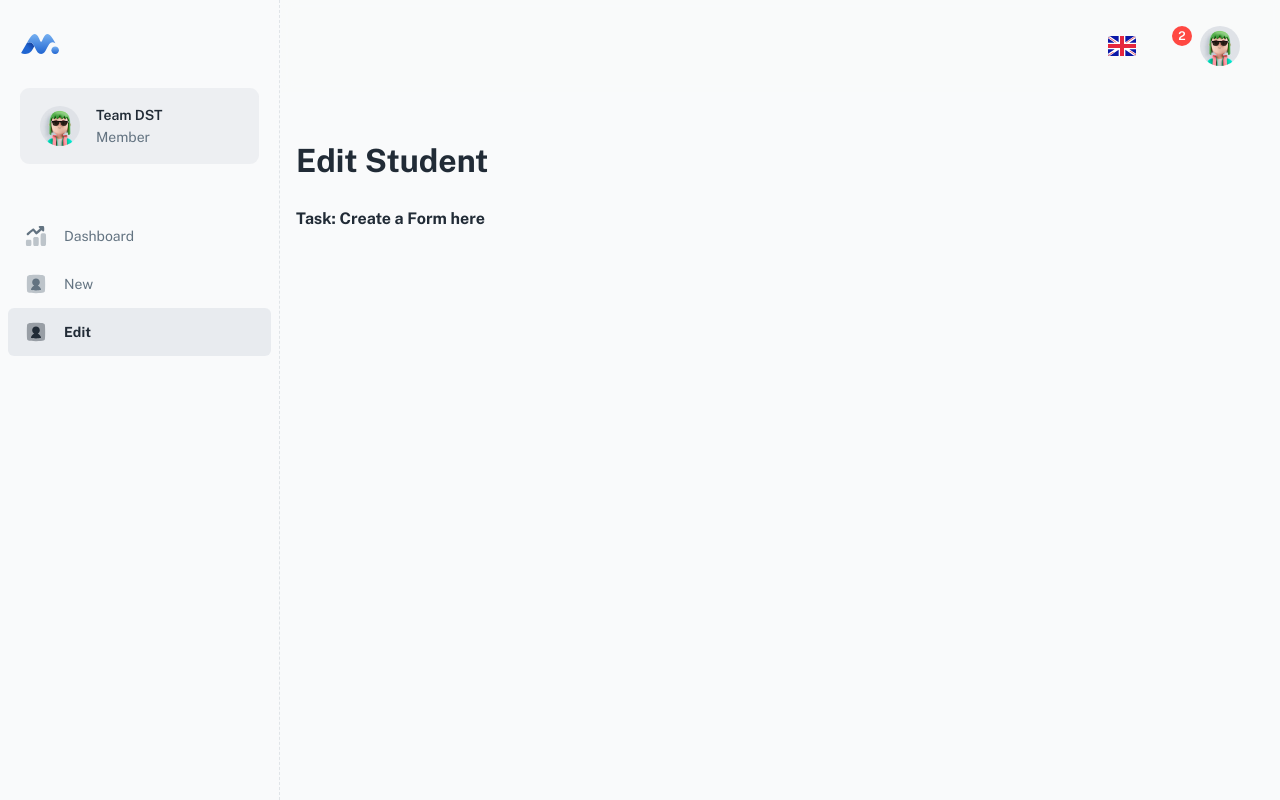
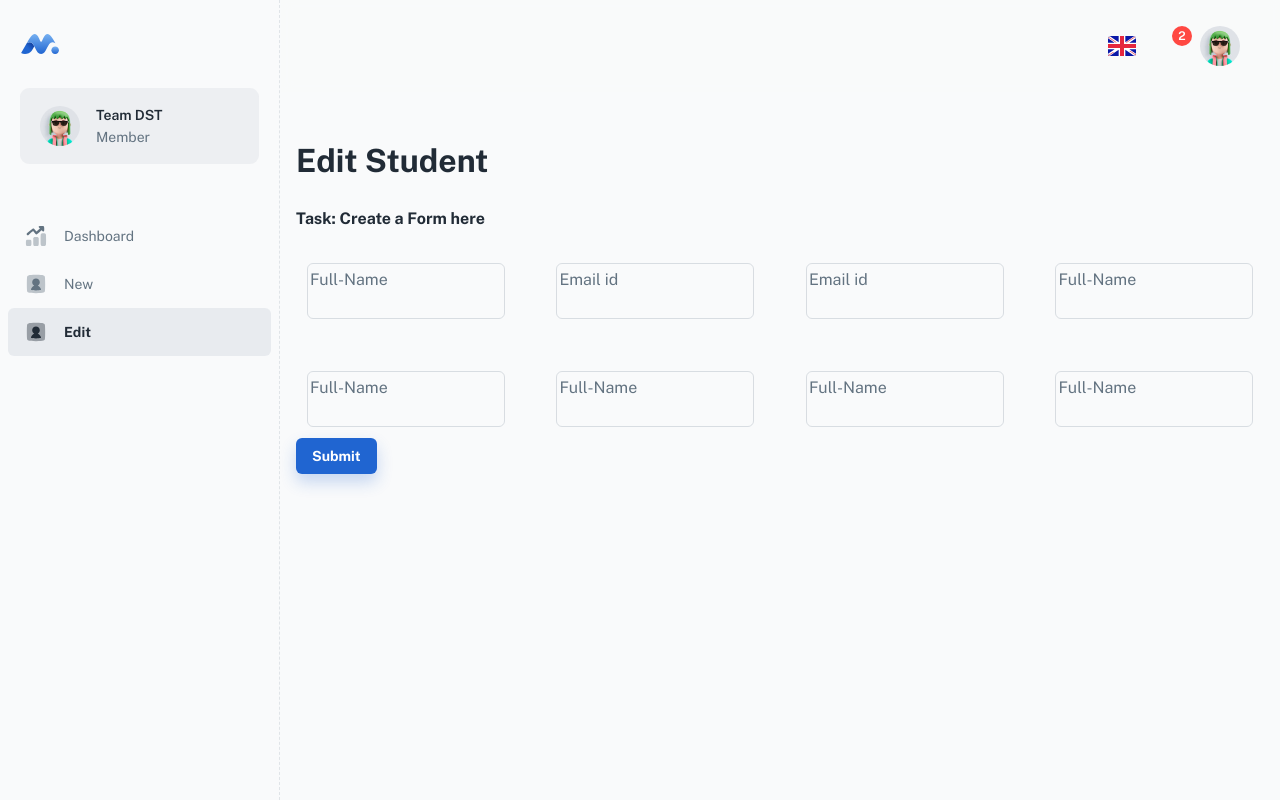
Before and after one commit to DeltaSigmaTechnologies/ReactAssignment6_04Nov, a React (Create React App) app: page /dashboard/edit in a window 1280 px wide. Built offline with nearby package versions, Linux system fonts and the light colour scheme; some icons are missing; a web font is replaced by a local one.

Commit message:
assignment-6

```diff
--- a/package.json
+++ b/package.json
@@ -44,9 +44,11 @@
     "@iconify/react": "^4.1.0",
     "@mui/lab": "^5.0.0-alpha.103",
     "@mui/material": "^5.11.10",
+    "@mui/x-data-grid": "^6.18.1",
     "apexcharts": "^3.37.0",
     "change-case": "^4.1.2",
     "date-fns": "^2.29.3",
+    "formik": "^2.4.5",
     "history": "^5.3.0",
     "lodash": "^4.17.21",
     "numeral": "^2.0.6",
@@ -59,7 +61,8 @@
     "react-router-dom": "^6.8.1",
     "react-scripts": "^5.0.1",
     "simplebar-react": "^3.2.1",
-    "web-vitals": "^3.1.1"
+    "web-vitals": "^3.1.1",
+    "yup": "^1.3.2"
   },
   "devDependencies": {
     "@babel/core": "^7.21.0",
--- a/src/index.js
+++ b/src/index.js
@@ -1,9 +1,11 @@
+import React from 'react';
 import ReactDOM from 'react-dom/client';
-
+import { BrowserRouter } from 'react-router-dom';
 //
 import App from './App';
 import * as serviceWorker from './serviceWorker';
 import reportWebVitals from './reportWebVitals';
+
 
 // ----------------------------------------------------------------------
 
--- a/src/pages/EditStudent.js
+++ b/src/pages/EditStudent.js
@@ -1,13 +1,158 @@
 import React from 'react'
+import {Formik} from 'formik';
+import * as yup from 'yup';
+import { Routes,Route} from 'react-router-dom';
+import { Box ,TextField} from '@mui/material';
+import Button from '@mui/material/Button';
+import useMediaQuery from '@mui/material/useMediaQuery';
 
 function EditStudent() {
+  const handleFormSubmit =()=>{
+    console.log("Done")
+  }
+  const isNonMobile = useMediaQuery("(min-width:600px)");
   return (
     <>
     <h1>Edit Student</h1>
     <h4>Task: Create a Form here</h4>
+    <Box  sx={{width:"50"}}>
+    <Formik
+    onSubmit={handleFormSubmit}
+    initialValues={initialValues}
+    validationSchema={checkoutSchema}
+    >
+      {({
+        values,
+        errors,
+        touched,
+        handleBlur,
+        handleChange,
+        handleSubmit,
 
-</>
+      })=>(
+        <form onSubmit={handleSubmit}>
+          <Box
+          display='grid'
+
+          gap="30px"
+          gridTemplateColumns="repeat(4,minmax(0,1fr))"
+          sx={{
+            "& > div":{gridColumn:isNonMobile ? undefined:"span4"
+          },
+          }}
+          >
+         <TextField
+         type="text"
+         label="Full-Name"
+         name="name"
+         onBlur={handleBlur}
+         onChange={handleChange}
+         error={!!touched.name&& !!errors.name}
+         helperText={touched.name&& errors.name}
+         sx={{padding:"5%"}}
+         />
+
+          <TextField
+         type="text"
+         label="Email id"
+         name="email"
+         onBlur={handleBlur}
+         onChange={handleChange}
+         error={!!touched.email&& !!errors.name}
+         helperText={touched.name&& errors.name}
+         sx={{padding:"5%"}}
+         />
+          <TextField
+         type="text"
+         label="Email id"
+         name="email"
+         onBlur={handleBlur}
+         onChange={handleChange}
+         error={!!touched.email&& !!errors.name}
+         helperText={touched.name&& errors.name}
+         sx={{padding:"5%"}}
+         />
+
+         <TextField
+         type="text"
+         label="Full-Name"
+         name="name"
+         onBlur={handleBlur}
+         onChange={handleChange}
+         error={!!touched.name&& !!errors.name}
+         helperText={touched.name&& errors.name}
+         sx={{padding:"5%"}}
+         />
+
+         <TextField
+         type="text"
+         label="Full-Name"
+         name="name"
+         onBlur={handleBlur}
+         onChange={handleChange}
+         error={!!touched.name&& !!errors.name}
+         helperText={touched.name&& errors.name}
+         sx={{padding:"5%"}}
+         />
+
+         <TextField
+         type="text"
+         label="Full-Name"
+         name="name"
+         onBlur={handleBlur}
+         onChange={handleChange}
+         error={!!touched.name&& !!errors.name}
+         helperText={touched.name&& errors.name}
+         sx={{padding:"5%"}}
+         />
+         <TextField
+         type="text"
+         label="Full-Name"
+         name="name"
+         onBlur={handleBlur}
+         onChange={handleChange}
+         error={!!touched.name&& !!errors.name}
+         helperText={touched.name&& errors.name}
+         sx={{padding:"5%"}}
+         />
+         <TextField
+         type="text"
+         label="Full-Name"
+         name="name"
+         onBlur={handleBlur}
+         onChange={handleChange}
+         error={!!touched.name&& !!errors.name}
+         helperText={touched.name&& errors.name}
+         sx={{padding:"5%"}}
+         />
+          </Box>
+
+        </form>
+      )}
+    </Formik>
+    </Box>
+   <Routes>
+      <Route  exact path='editstudent'/>
+    </Routes>
+    <Button variant='contained'>Submit</Button>
+    </>
   )
 }
+const initialValues={
+  name:"",
+  email:"",
+  contact:"",
+
+}
+const checkoutSchema =yup.object().shape({
+  name: yup.string().required("required"),
+  email: yup.string().required("required"),
+  contact: yup.string().required("required"),
+  status: yup.string().required("required"),
+
+})
+
+
+
 
 export default EditStudent
--- a/src/pages/NewStudent.js
+++ b/src/pages/NewStudent.js
@@ -1,13 +1,158 @@
-import React from 'react'
+import React from 'react';
+import {Formik} from 'formik';
+import * as yup from 'yup';
+import { Routes,Route} from 'react-router-dom';
+import { Box ,TextField} from '@mui/material';
+import Button from '@mui/material/Button';
+import useMediaQuery from '@mui/material/useMediaQuery';
+
 
 function NewStudent() {
+  const handleFormSubmit =()=>{
+    console.log("Done")
+  }
+  const isNonMobile = useMediaQuery("(min-width:600px)");
   return (
     <>
 
     <h1>New Student</h1>
     <h4>Task: Create a Form here</h4>
+    <Box  sx={{width:"50"}}>
+    <Formik
+    onSubmit={handleFormSubmit}
+    initialValues={initialValues}
+    validationSchema={checkoutSchema}
+    >
+      {({
+        values,
+        errors,
+        touched,
+        handleBlur,
+        handleChange,
+        handleSubmit,
+
+      })=>(
+        <form onSubmit={handleSubmit}>
+          <Box
+          display='grid'
+
+          gap="30px"
+          gridTemplateColumns="repeat(4,minmax(0,1fr))"
+          sx={{
+            "& > div":{gridColumn:isNonMobile ? undefined:"span4"
+          },
+          }}
+          >
+         <TextField
+         type="text"
+         label="Full-Name"
+         name="name"
+         onBlur={handleBlur}
+         onChange={handleChange}
+         error={!!touched.name&& !!errors.name}
+         helperText={touched.name&& errors.name}
+         sx={{padding:"5%"}}
+         />
+
+          <TextField
+         type="text"
+         label="Email id"
+         name="email"
+         onBlur={handleBlur}
+         onChange={handleChange}
+         error={!!touched.email&& !!errors.name}
+         helperText={touched.name&& errors.name}
+         sx={{padding:"5%"}}
+         />
+          <TextField
+         type="text"
+         label="Email id"
+         name="email"
+         onBlur={handleBlur}
+         onChange={handleChange}
+         error={!!touched.email&& !!errors.name}
+         helperText={touched.name&& errors.name}
+         sx={{padding:"5%"}}
+         />
+
+         <TextField
+         type="text"
+         label="Full-Name"
+         name="name"
+         onBlur={handleBlur}
+         onChange={handleChange}
+         error={!!touched.name&& !!errors.name}
+         helperText={touched.name&& errors.name}
+         sx={{padding:"5%"}}
+         />
+
+         <TextField
+         type="text"
+         label="Full-Name"
+         name="name"
+         onBlur={handleBlur}
+         onChange={handleChange}
+         error={!!touched.name&& !!errors.name}
+         helperText={touched.name&& errors.name}
+         sx={{padding:"5%"}}
+         />
+
+         <TextField
+         type="text"
+         label="Full-Name"
+         name="name"
+         onBlur={handleBlur}
+         onChange={handleChange}
+         error={!!touched.name&& !!errors.name}
+         helperText={touched.name&& errors.name}
+         sx={{padding:"5%"}}
+         />
+         <TextField
+         type="text"
+         label="Full-Name"
+         name="name"
+         onBlur={handleBlur}
+         onChange={handleChange}
+         error={!!touched.name&& !!errors.name}
+         helperText={touched.name&& errors.name}
+         sx={{padding:"5%"}}
+         />
+         <TextField
+         type="text"
+         label="Full-Name"
+         name="name"
+         onBlur={handleBlur}
+         onChange={handleChange}
+         error={!!touched.name&& !!errors.name}
+         helperText={touched.name&& errors.name}
+         sx={{padding:"5%"}}
+         />
+          </Box>
+
+        </form>
+      )}
+    </Formik>
+    </Box>
+   <Routes>
+      <Route  exact path='ne'/>
+    </Routes>
+    <Button variant='contained'>Submit</Button>
     </>
   )
 }
+const initialValues={
+  name:"",
+  email:"",
+  contact:"",
+
+}
+const checkoutSchema =yup.object().shape({
+  name: yup.string().required("required"),
+  email: yup.string().required("required"),
+  contact: yup.string().required("required"),
+  status: yup.string().required("required"),
+
+})
+
 
 export default NewStudent
--- a/src/pages/ViewStudents.js
+++ b/src/pages/ViewStudents.js
@@ -1,9 +1,76 @@
 import React from 'react'
+import { DataGrid } from '@mui/x-data-grid';
+import { Box,Stack} from '@mui/material';
+import { Link } from 'react-router-dom';
+import Button from '@mui/material/Button';
 
 function ViewStudents() {
+  const columns = [
+    { field: 'id', headerName: 'ID', width: 90 },
+    {
+      field: 'firstName',
+      headerName: 'First name',
+      width: 150,
+      editable: true,
+    },
+    {
+      field: 'lastName',
+      headerName: 'Last name',
+      width: 150,
+      editable: true,
+    },
+    {
+      field: 'age',
+      headerName: 'Age',
+      type: 'number',
+      width: 110,
+      editable: true,
+    },
+
+  ];
+
+  const rows = [
+    { id: 1, lastName: 'Snow', firstName: 'Jon', age: 35 },
+    { id: 2, lastName: 'Lannister', firstName: 'Cersei', age: 42 },
+  ];
+
+
+
+
+
+
   return (
     <>
     <h1>DataGrid Here</h1>
+    <Box>
+      <Stack direction="row">
+        <Link to ='/dashboard/new'>
+          <Button variant='contained'>NewStudents</Button>
+        </Link>
+
+        <Link to ='/dashboard/edit'>
+          <Button variant='contained'>EditStudents</Button>
+        </Link>
+      </Stack>
+    </Box>
+    <Box sx={{width: '100%' }}>
+      <DataGrid
+      autoHeight
+
+        rows={rows}
+        columns={columns}
+        initialState={{
+          pagination: {
+            paginationModel: {
+              pageSize: 5,
+            },
+          },
+        }}
+        pageSizeOptions={[5]}
+        checkboxSelection
+        disableRowSelectionOnClick
+      />
+    </Box>
     </>
   )
 }
```
Also changed, not shown: 2 other files (tests, documents, lock files or other folders).
